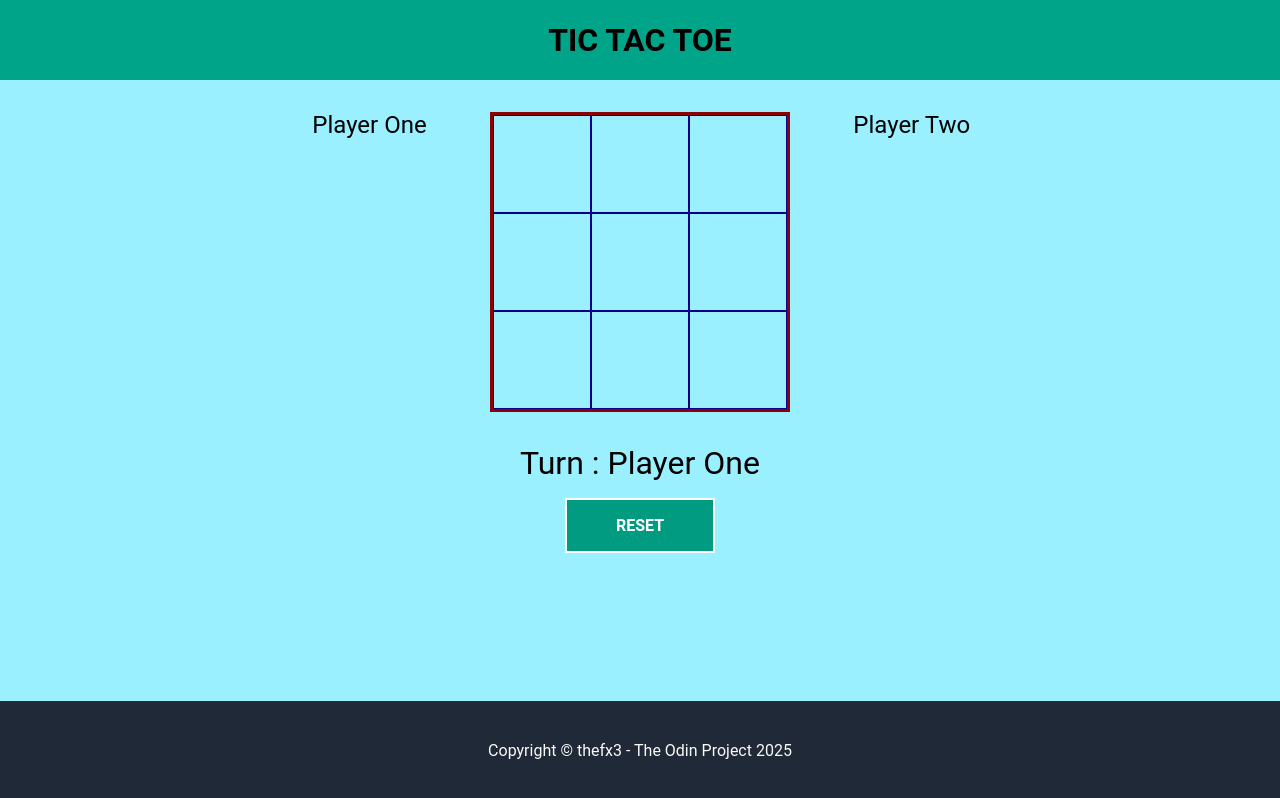
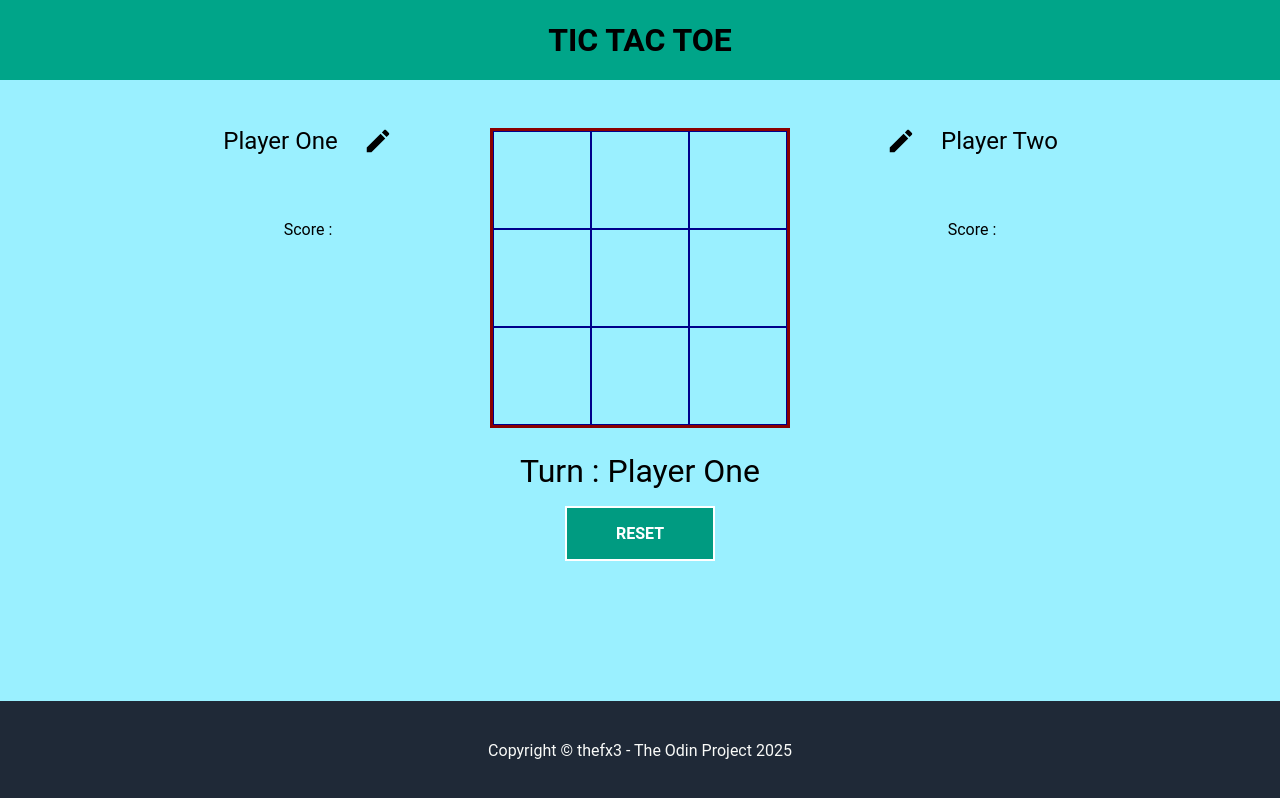
Before and after one commit to thefx3/tictactoe, a plain HTML site: page index.html in a window 1280 px wide. Drawn offline with Linux system fonts and the light colour scheme.

Commit message:
Change name of players

```diff
--- a/index.html
+++ b/index.html
@@ -15,19 +15,36 @@
 
     <div class="container">
 
-        <div class ="player1">
-            <div class ="score1">Score :</div>
+        <div class="player-container">
+            <div class="edit-player1">
+                <div class ="player1"></div>
+                <img src="pencil.svg" alt="Edit icon" width="30" height="30" class ="p1"></img>
+                <img src="check.svg" alt="Confirm icon" width="30" height="30" class="confirm-icon-p1 hidden">
+                <img src="close.svg" alt="Cancel icon" width="30" height="30" class="cancel-icon-p1 hidden">
+            </div>
+            <div class ="score">Score :</div>
         </div>
 
         <div class="grid" id="gameBoard"></div>
-        <div class = "player2">
-            <div class ="score2">Score :</div>
+
+        <div class="player-container">
+            <div class="edit-player2">
+                <div class ="player2"></div>
+                <img src="pencil.svg" alt="Edit icon" width="30" height="30" class ="p2"></img>
+                <img src="check.svg" alt="Confirm icon" width="30" height="30" class="confirm-icon-p2 hidden">
+                <img src="close.svg" alt="Cancel icon" width="30" height="30" class="cancel-icon-p2 hidden">
+            </div>
+            <div class ="score">Score :</div>
+        </div>
+
+        <div class="small-container">
+            <div class="status"></div>
+            <button id="resetButton">RESET</button>
         </div>
 
     </div>
 
-    <div class="status"></div>
-    <button id="resetButton">RESET</button>
+
 
     <div class = "copyright">
     <div id ="copyright">Copyright © thefx3 - The Odin Project 2025 </div>
--- a/javascript.js
+++ b/javascript.js
@@ -115,6 +115,12 @@ const GameController = (player1Name = "Player One", player2Name = "Player Two")
     return false;
   }
 
+  const changePlayerName = (index, newName) => {
+    if (index=== 0 || index === 1) {
+      players[index].name = newName;
+    }
+  };
+
   const playRound = (index) => {
     console.log(`Dropping ${getActivePlayer().name}'s token into position ${index}....`); //CONSOLE
     Gameboard.putMarker(index, getActivePlayer().symbole);
@@ -138,7 +144,7 @@ const GameController = (player1Name = "Player One", player2Name = "Player Two")
     console.log(`The active player is ${getActivePlayer().name}`);
   };
 
-  return {checkVictory, checkDraw, getActivePlayer, playRound, players, printPlayers};
+  return {checkVictory, checkDraw, getActivePlayer, changePlayerName, playRound, players, printPlayers};
 };
 
 
@@ -151,6 +157,61 @@ const displayController = (function () {
     const resetButton = document.getElementById("resetButton");
     const player1Display = document.querySelector(".player1");
     const player2Display = document.querySelector(".player2");
+
+    const editIcon1 = document.querySelector(".p1");
+    const editIcon2 = document.querySelector(".p2");
+
+    const confirmButton1 = document.querySelector(".confirm-icon-p1");
+    const confirmButton2 = document.querySelector(".confirm-icon-p2");
+
+
+
+    function enableEdit(playerDiv, playerIndex, confirmButton, editIcon) {
+      let oldName = playerDiv.textContent;
+
+      const input = document.createElement('input');
+      input.type = "text";
+      input.value = oldName;
+      input.classList.add("edit-input");
+
+      playerDiv.innerHTML = "";
+      playerDiv.appendChild(input);
+
+      input.focus();
+
+      editIcon.classList.add("hidden");
+      confirmButton.classList.remove("hidden");
+
+      confirmButton.addEventListener("click", () => {
+
+        const newName = input.value.trim()|| oldName;
+        game.changePlayerName(playerIndex, newName);
+
+        playerDiv.textContent = newName;
+
+        confirmButton.classList.add("hidden");
+        editIcon.classList.remove("hidden");
+
+        updateUI();
+
+      });
+    }
+
+    player1Display.addEventListener("click", () => {
+      enableEdit(player1Display, 0, confirmButton1, editIcon1);
+    });
+
+    player2Display.addEventListener("click", () => {
+      enableEdit(player2Display, 1, confirmButton2, editIcon2);
+    });
+
+    function updateUI() {
+
+      player1Display.textContent = game.players[0].name;
+      player2Display.textContent = game.players[1].name;
+      status.textContent = `Turn : ${game.getActivePlayer().name}`;
+
+    }
 
 
     //Create function in the DOM
@@ -171,9 +232,9 @@ const displayController = (function () {
         boardContainer.appendChild(cellDiv);
       });
 
-
       player1Display.textContent = game.players[0].name;
       player2Display.textContent = game.players[1].name;
+
     }
 
 
@@ -188,6 +249,7 @@ const displayController = (function () {
     }
 
     function updateDisplay() {
+
       const cells = document.querySelectorAll(".cell");
 
       cells.forEach((cell, index) => {
--- a/styles.css
+++ b/styles.css
@@ -17,19 +17,20 @@ html, body {
     display: grid;
     grid-template-columns: repeat(3, 1fr);
     grid-template-columns: repeat(3, 1fr);
-    margin: 1rem;
+    margin: 1rem 1rem 1.5rem 1rem;
     height: 300px;
     width: 300px;
     aspect-ratio: 1 / 1;
     align-self: center;
     justify-self: center;
+    flex: 1;
 }
 
 .tictactoe {
     display: flex;
     justify-content: center;
     align-items: center;
-    width: 100%;
+    width: auto;
     background-color: rgb(0, 165, 137);
     height: 80px;
 }
@@ -73,6 +74,59 @@ html, body {
     color: white;
 }
 
+.container {
+    display: grid;
+    grid-template-columns: 1fr 1fr 1fr;
+    justify-items: center;
+    justify-content: center;
+    align-self: center;
+    text-align: center;
+    padding: 2rem 0;
+
+    max-width: 1000px;
+
+}
+
+.score {
+    margin-top: 50px;
+
+}
+
+.edit-player1 {
+    display: flex;
+    flex-direction: row;
+    gap : 25px;
+    justify-content: center;
+    align-items: center;
+}
+
+.edit-player2 {
+    display: flex;
+    flex-direction: row-reverse;
+    gap : 25px;
+    justify-content: center;
+    align-items: center;
+}
+
+.player1, .player2 {
+    padding: 15px 0;
+    font-size: 1.5rem;
+
+}
+
+.player1 {
+    justify-self: flex-end;
+}
+
+.player2 {
+    justify-self: flex-start;
+}
+
+.small-container {
+    grid-column: 1 / span 3;
+    justify-items: center;
+
+}
 .status {
     text-align: center;
     font-size: 2rem;
@@ -92,6 +146,7 @@ html, body {
     font-weight: bold;
     background-color: rgb(0, 155, 129);
     padding: 1rem 2.5rem;
+    cursor: pointer;
 }
 
 #resetButton:hover {
@@ -101,25 +156,18 @@ html, body {
     transform: scale(0.98);
 }
 
-.container {
-    display: grid;
-    grid-template-columns: 1fr 1fr 1fr;
-    justify-items: center;
-    justify-content: center;
-    text-align: center;
-    padding: 1rem 0;
-
+.edit-input {
+    appearance: none;
+    border: 1px grey;
+    font-size: 1rem;
+    width: 150px;
+    height: 1.5rem;
 }
 
-.player1, .player2 {
-    padding: 15px 0;
-    font-size: 1.5rem;
+.edit-input:focus {
+    border: 1px solid grey;
 }
 
-.player1 {
-    justify-self: flex-end;
+.hidden {
+    display : none;
 }
-
-.player2 {
-    justify-self: flex-start;
-}
```
Also changed, not shown: check.svg (added), close.svg (added), pencil.svg (added).
